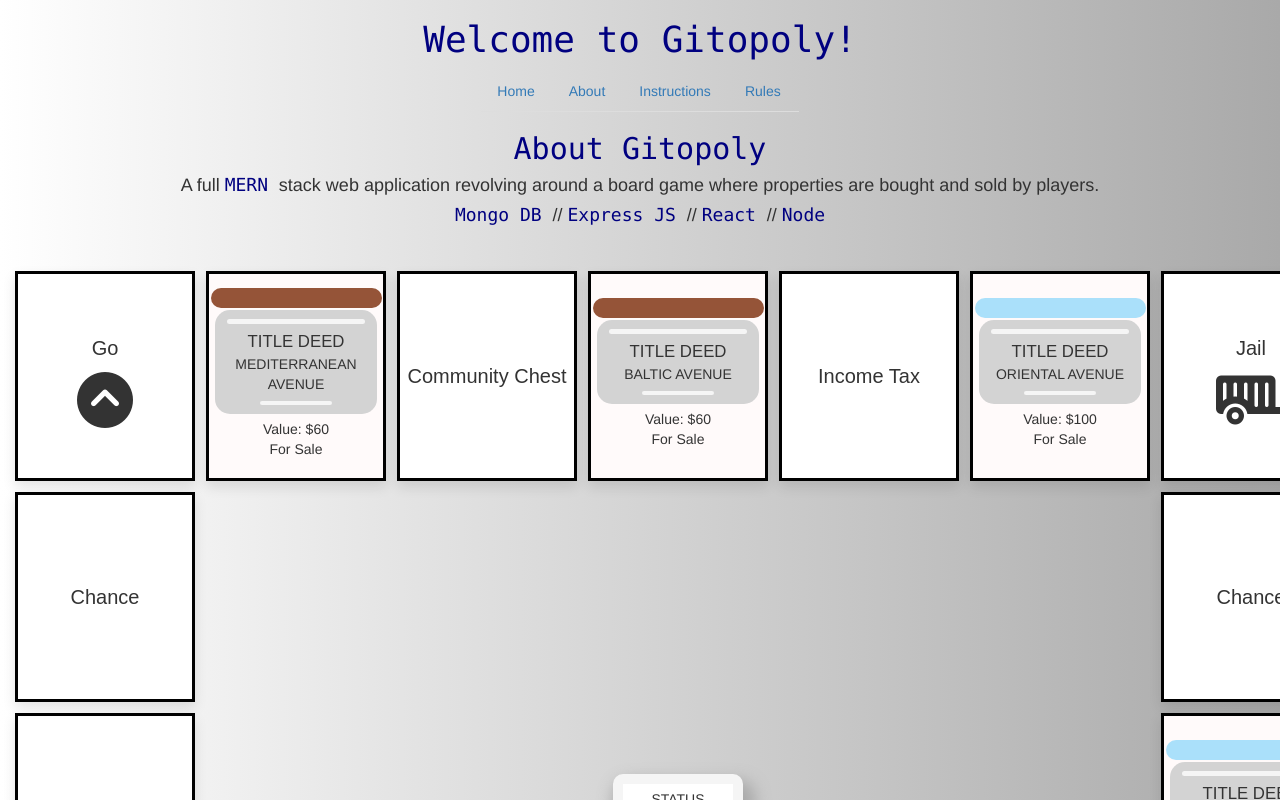
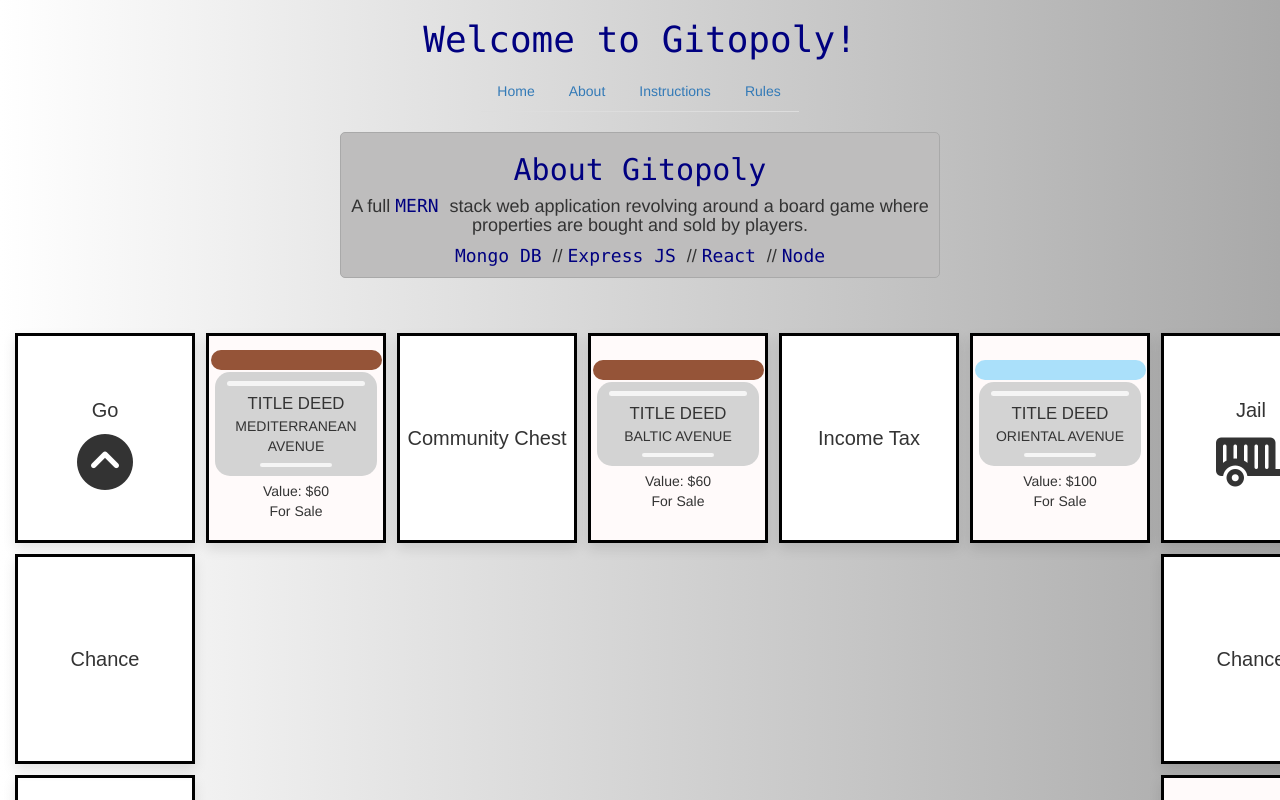
Before and after one commit to Ebyrd10/Gitopoly, a React (Create React App) app in the folder develop/: page /about in a window 1280 px wide. Shown: the top 800 px of the page. Built offline with nearby package versions, Linux system fonts and the light colour scheme; no server answers; a web font is replaced by a local one.

Commit message:
small nav fix

```diff
--- a/develop/src/App.js
+++ b/develop/src/App.js
@@ -1,6 +1,6 @@
 import React from 'react';
 
-import GameManager, { gameManager } from "./classes/gameManager";
+// import GameManager, { gameManager } from "./classes/gameManager";
 // import Player from "./classes/player";
 // import Space from "./classes/space";
 // import Property from "./classes/property";
@@ -16,7 +16,7 @@ function App() {
       <NavBar/>
       <br/>
       <GameBoard />
-      < gameManager />
+      {/* < gameManager /> */}
     </>
   );
 }
--- a/develop/src/components/NavBar/pages/About.js
+++ b/develop/src/components/NavBar/pages/About.js
@@ -3,7 +3,7 @@ import './style.css';
 
 function About() {
   return (
-    <div>
+    <div className="navTabPopOut">
       <h2>About Gitopoly</h2>
       <h4>
         A full <span id="list-tag"> MERN </span> stack web application revolving around a board game where
```
